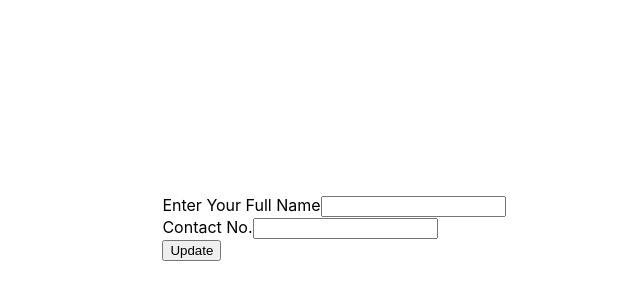
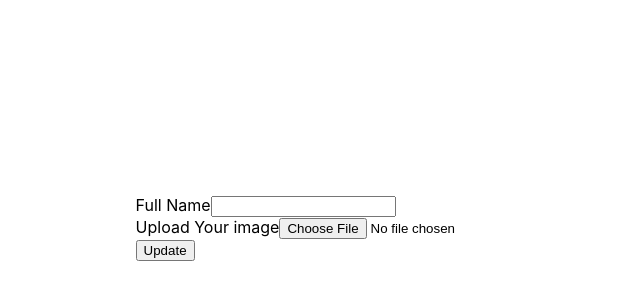
Before and after one commit to AbhishekNegii/Expense-Tracker, a React (Create React App) app: page /completeProfile in a window 1280 px wide. Shown: the part 172-472 px from the top of the page, without its empty margins (306-946 px from the left). Built offline with nearby package versions, Linux system fonts and the light colour scheme.

Commit message:
firebase update api req

```diff
--- a/src/Pages/CompleteProfile.js
+++ b/src/Pages/CompleteProfile.js
@@ -2,21 +2,25 @@ import React, { useRef } from "react";
 
 const CompleteProfile = () => {
   const nameInputRef = useRef();
-  const numberInputRef = useRef();
+  const imageInputRef = useRef();
 
   const updateHandler = (e) => {
     e.preventDefault();
-    const updatedName = nameInputRef.current.value;
-    const updatedNumber = numberInputRef.current.value;
+    const name = nameInputRef.current.value;
+    const image = imageInputRef.current.value;
+
+    const id= localStorage.getItem('token')
 
     fetch(
       "https://identitytoolkit.googleapis.com/v1/accounts:update?key=AIzaSyCCXzhbX-HRm-ujGbrRU7-ynAlPT4t8HTY",
       {
         method: "POST",
         body: JSON.stringify({
-          name: updatedName,
-          number: updatedNumber,
-          returnSecureToken: false,
+           idToken:id,
+          displayname: name,
+          photourl: image,
+          returnSecureToken:true
+
         }),
         headers: {
           "Content-Type": "application/json",
@@ -34,7 +38,7 @@ const CompleteProfile = () => {
         }
       })
       .then((data) => {
-        console.log("endThen", data);
+        console.log("Last Then", data);
       })
       .catch((err) => {
         console.log(err);
@@ -44,12 +48,12 @@ const CompleteProfile = () => {
     <div>
       <form>
         <div>
-          <label> Enter Your Full Name</label>
+          <label> Full Name</label>
           <input type="text" ref={nameInputRef} />
         </div>
         <div>
-          <label>Contact No.</label>
-          <input type="number" ref={numberInputRef} />
+          <label>Upload Your image</label>
+          <input type="file" accept="/image/*" ref={imageInputRef} />
         </div>
         <button onClick={updateHandler}>Update</button>
       </form>
```
